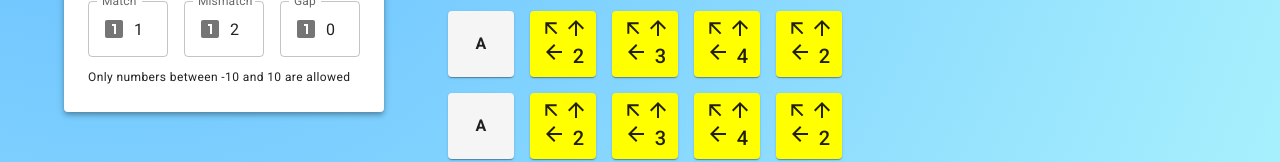
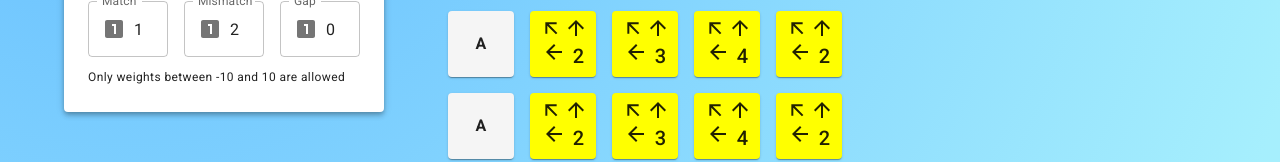
Before and after one commit to francescopastore/bio-align, a React (Create React App) app: page / in a window 1280 px wide. Shown: the part 479-641 px from the top of the page. Built offline with nearby package versions, Linux system fonts and the light colour scheme.

Commit message:
Updated weight caption

```diff
--- a/src/components/AppForm.js
+++ b/src/components/AppForm.js
@@ -64,7 +64,7 @@ export default function AppForm() {
         ></FormInputNumber>
       </Box>
       <Typography variant="caption">
-        Only numbers between -10 and 10 are allowed
+        Only weights between -10 and 10 are allowed
       </Typography>
     </Paper>
   )
```
